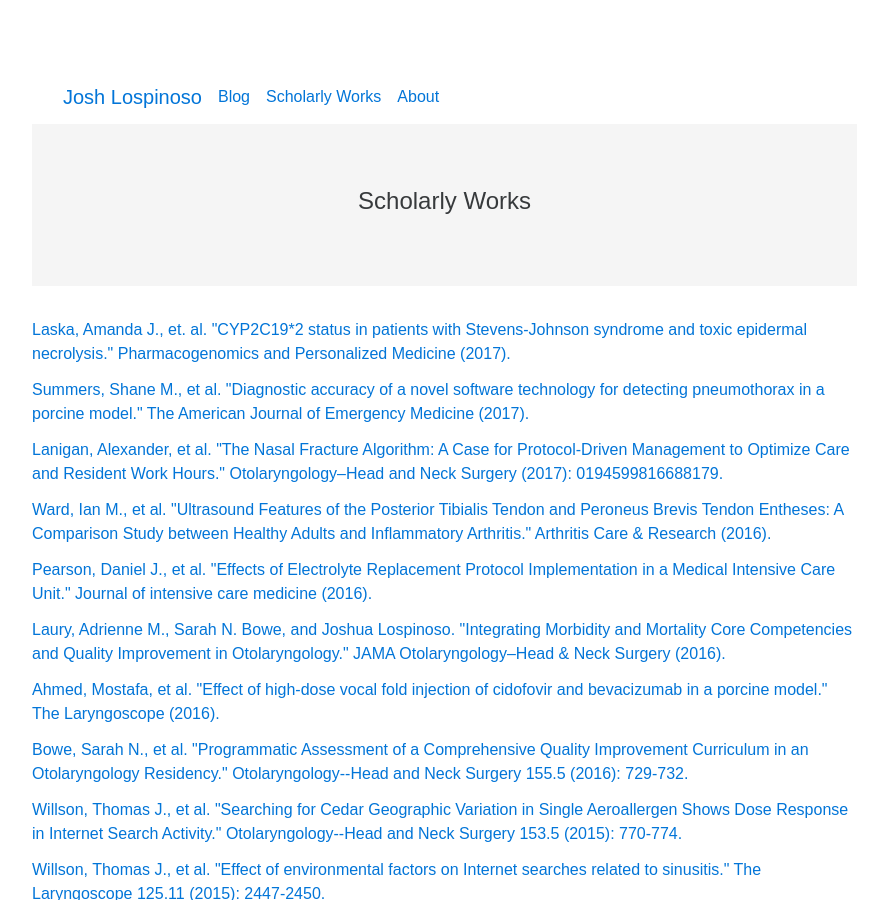
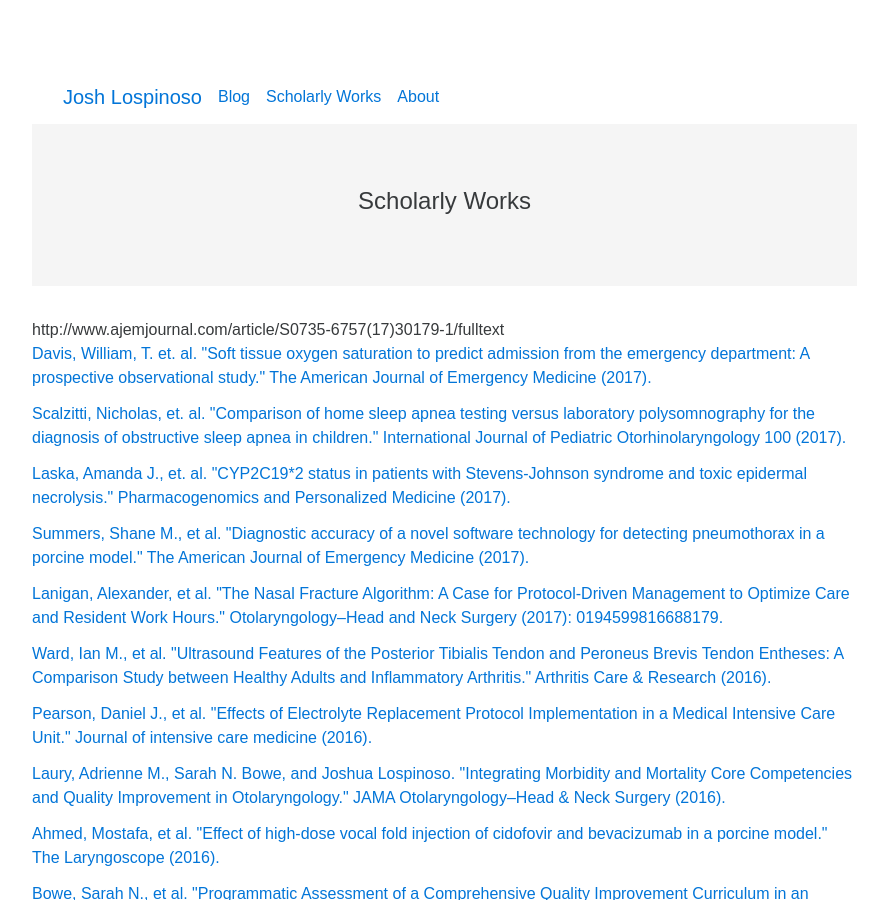
Before and after one commit to JLospinoso/jlospinoso.github.io, a Jekyll site: the page built from scholarly.html, in a window 1280 px wide and 900 px high. Shown: the whole window, without its empty margins (53-936 px from the left). Built offline with Jekyll 4.4.1, drawn with Linux system fonts in a browser that asks for light colours; some web fonts are replaced.

Commit message:
Updating publications

```diff
--- a/scholarly.html
+++ b/scholarly.html
@@ -4,6 +4,13 @@ title: Josh Lospinoso - Scholarly Works
 ---
 <div class="jumbotron jumbotron-fluid">
   <h4 class="text-xs-center">Scholarly Works</h4>
+</div>
+http://www.ajemjournal.com/article/S0735-6757(17)30179-1/fulltext
+<div class="card card-borderless">
+  <a href="http://www.ajemjournal.com/article/S0735-6757(17)30179-1/abstract" target="_blank">Davis, William, T. et. al. "Soft tissue oxygen saturation to predict admission from the emergency department: A prospective observational study." The American Journal of Emergency Medicine (2017).</a>
+</div>
+<div class="card card-borderless">
+  <a href="http://www.sciencedirect.com/science/article/pii/S0165587617302616" target="_blank">Scalzitti, Nicholas, et. al. "Comparison of home sleep apnea testing versus laboratory polysomnography for the diagnosis of obstructive sleep apnea in children." International Journal of Pediatric Otorhinolaryngology 100 (2017).</a>
 </div>
 <div class="card card-borderless">
   <a href="https://www.dovepress.com/articles.php?article_id=32899" target="_blank">Laska, Amanda J., et. al. "CYP2C19*2 status in patients with Stevens-Johnson syndrome and toxic epidermal necrolysis." Pharmacogenomics and Personalized Medicine (2017).</a>
```
